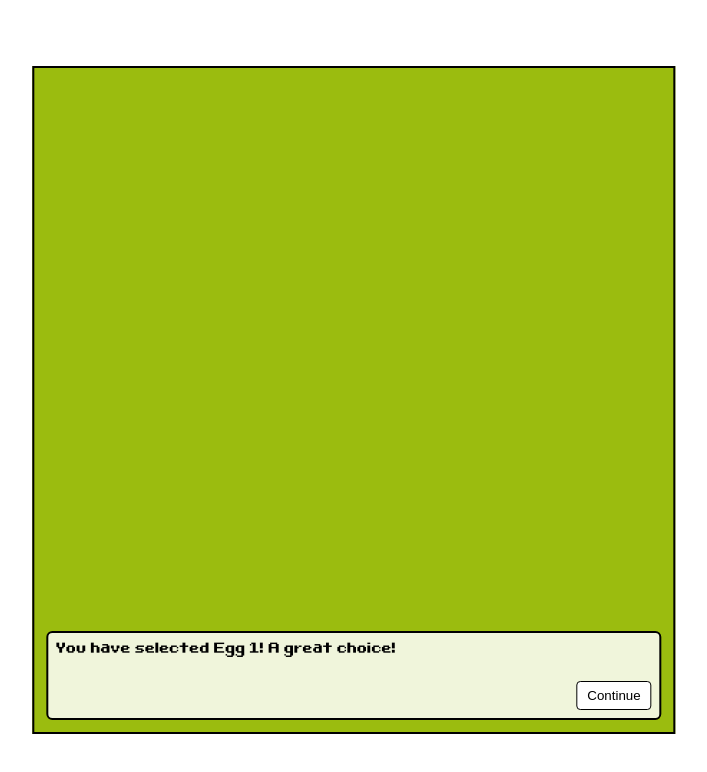
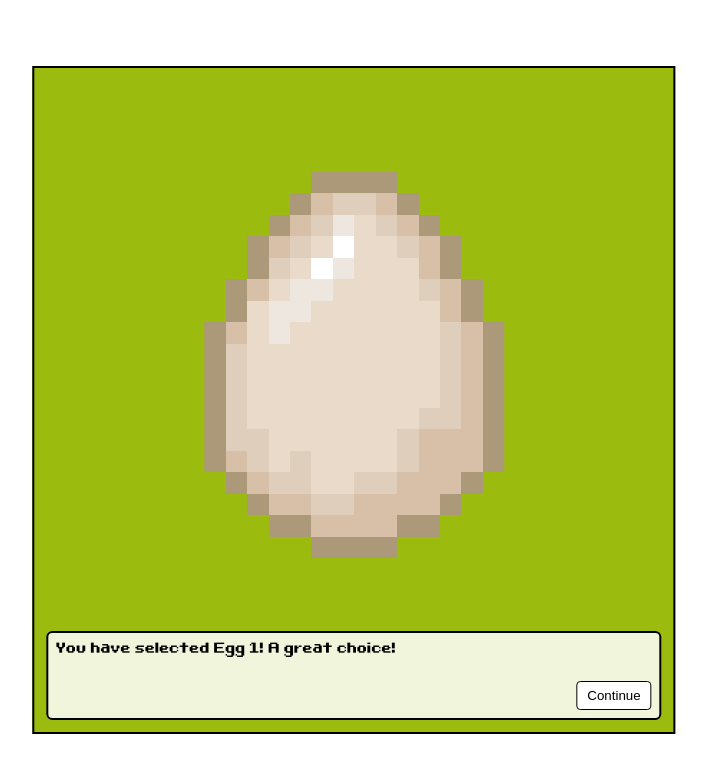
Before and after one commit to Herabrone/GotchiMon, a React (Vite) app: page /select-egg in a window 1280 px wide. Both pictures are taken after a click on the element "Egg 1". Shown: the top 772 px of the page, without its empty margins (286-993 px from the left). Built offline with nearby package versions, Linux system fonts and the light colour scheme.

Commit message:
Added selected egg image when dialogue runs. Other code clean up

```diff
--- a/src/pages/SelectEgg/SelectEgg.css
+++ b/src/pages/SelectEgg/SelectEgg.css
@@ -10,7 +10,6 @@
     width: 100px;
     margin: 0 auto;
     margin-bottom: 20px;
-    image-rendering: pixelated;
 }
 
 .egg-container {
@@ -56,12 +55,23 @@
 .egg-hatching-container {
     display: flex;
     justify-content: center;
-    margin-top: 40px;
+    flex-direction: column;
+    text-align: center;
 }
 
 .egg-hatching-sprite {
     width: 200px;
     height: auto;
     transition: transform 0.2s ease;
-    image-rendering: pixelated;
 }
+
+.hatch-instructions {
+    margin-top: 50px;
+}
+
+.selected-egg-img {
+    display: block;
+    margin: 0 auto;
+    margin-top: 15%;
+    width: 300px;
+}
--- a/src/pages/SelectEgg/SelectEgg.jsx
+++ b/src/pages/SelectEgg/SelectEgg.jsx
@@ -31,6 +31,8 @@ export default function SelectEgg() {
         {name: "Egg 2", image: egg2},
         {name: "Egg 3", image: egg3}
     ]
+    const [selectedEggIndex, setSelectedEggIndex] = useState(0);
+
     const { advanceDialogue, setIsDialogueActive, isDialogueActive } = useDialogue();
 
     // --- Hatching state ---
@@ -39,10 +41,21 @@ export default function SelectEgg() {
     const [shake, setShake] = useState(false);
 
     const selectEgg = (eggNumber) => {
-        if (eggNumber === 1) {
+        setSelectedEggIndex(eggNumber);
+        if (eggNumber === 0) { // egg 1
             advanceDialogue("EggSelected1_0");
-            setIsDialogueActive(true);
         }
+
+        if (eggNumber === 1) { // egg 2
+            advanceDialogue("EggSelected2_0");
+        }
+
+        if (eggNumber === 2) { // egg 3
+            advanceDialogue("EggSelected3_0");
+        }
+
+
+        setIsDialogueActive(true);
     };
 
     // ----------------------------------------------------------
@@ -105,10 +118,10 @@ export default function SelectEgg() {
                     <div className="egg-hatching-container">
                         <img
                             src={eggPhases[phaseIndex]}
-                            className="egg-hatching-sprite"
+                            className="egg-hatching-sprite selected-egg-img"
                             alt="egg hatching"
                         />
-                        <p className="hatch-instruction">Press SPACE to hatch…</p>
+                        <p className="hatch-instructions">Press SPACE to hatch…</p>
                     </div>
                 )}
 
@@ -117,8 +130,8 @@ export default function SelectEgg() {
                     <>
                         <h2 className="egg-select-title">Select an Egg!</h2>
                         <div className="egg-select-container">
-                            {eggs.map((egg) => (
-                                <div className="egg-container" onClick={() => selectEgg(1)}>
+                            {eggs.map((egg, index) => (
+                                <div className="egg-container" onClick={() => selectEgg(index)}>
                                     {/*have all eggs be option 1 for now we can change the number to indicate the different paths the users can go down*/}
                                     <img src={egg.image}/>
                                     <span>{egg.name}</span>
@@ -134,6 +147,10 @@ export default function SelectEgg() {
                     </>
                 )}
 
+                {isDialogueActive &&
+                    <img src={eggs[selectedEggIndex].image} className="selected-egg-img"/>
+                }
+
                 {/* Dialogue (trigger HatchEgg action) */}
                 <Dialogue onAction={handleDialogueAction} />
             </div>
--- a/src/pages/Shop/Shop.css
+++ b/src/pages/Shop/Shop.css
@@ -15,7 +15,6 @@
 }
 
 .shop-grid-item img {
-    image-rendering: pixelated;
     width: 100px;
 }
 
@@ -47,7 +46,6 @@
 }
 
 .shop-cart-item img {
-    image-rendering: pixelated;
     width: 30px;
 }
 
--- a/src/styles/global.css
+++ b/src/styles/global.css
@@ -30,6 +30,11 @@ a:hover {
     text-decoration: underline;
 }
 
+img {
+    image-rendering: pixelated;
+    image-rendering: crisp-edges;
+}
+
 .page-container {
     max-width: 100vw;
     max-height: 100vh;
```
